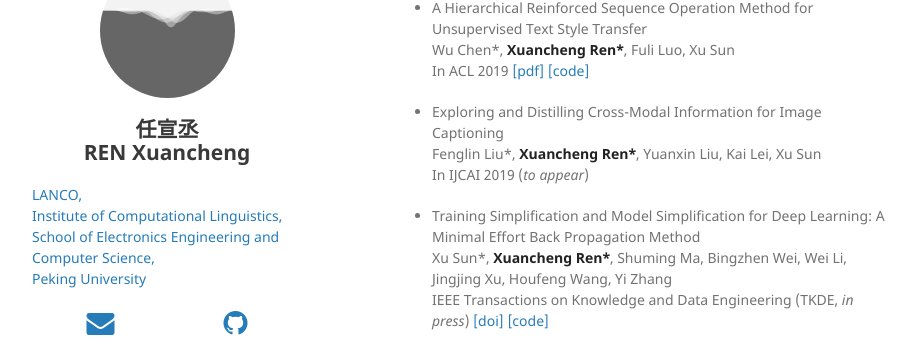
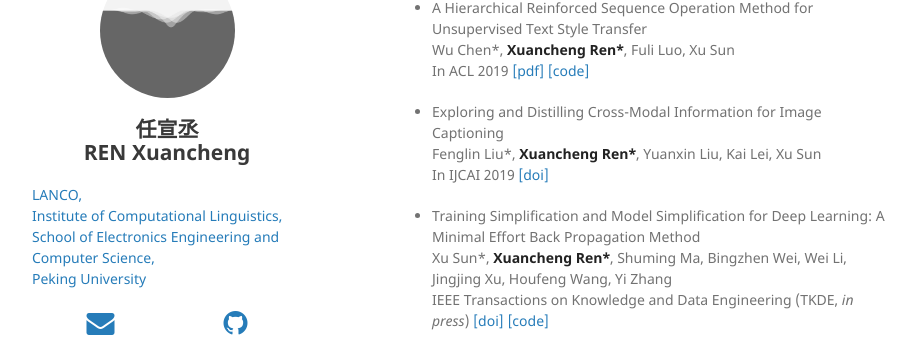
Before and after one commit to jklj077/jklj077.github.io, a Jekyll site: the page built from index.md, in a window 1280 px wide and 900 px high, scrolled down 388 px. Shown: the part 95-449 px from the top of the window, without its empty margins (178-1094 px from the left). Built offline with Jekyll 4.4.1, drawn with Linux system fonts in a browser that asks for light colours; nearby versions of some CDN libraries; our own code applies the rules of GitHub Pages for plain Markdown files.

Commit message:
Update index.md

```diff
--- a/index.md
+++ b/index.md
@@ -26,7 +26,7 @@ layout: default
 
 * Exploring and Distilling Cross-Modal Information for Image Captioning
   Fenglin Liu\*, **Xuancheng Ren\***, Yuanxin Liu, Kai Lei, Xu Sun
-  In IJCAI 2019 (*to appear*)
+  In IJCAI 2019 [[doi]](https://doi.org/10.24963/ijcai.2019/708)
 
 * Training Simplification and Model Simplification for Deep Learning: A Minimal Effort Back Propagation Method
   Xu Sun\*, **Xuancheng Ren\***, Shuming Ma, Bingzhen Wei, Wei Li, Jingjing Xu, Houfeng Wang, Yi Zhang
```
